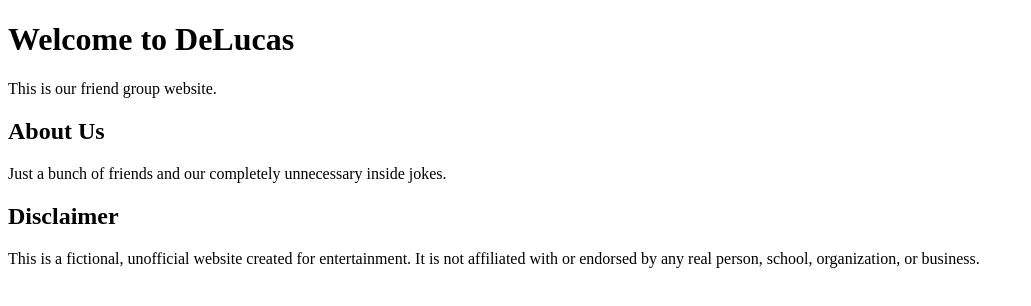
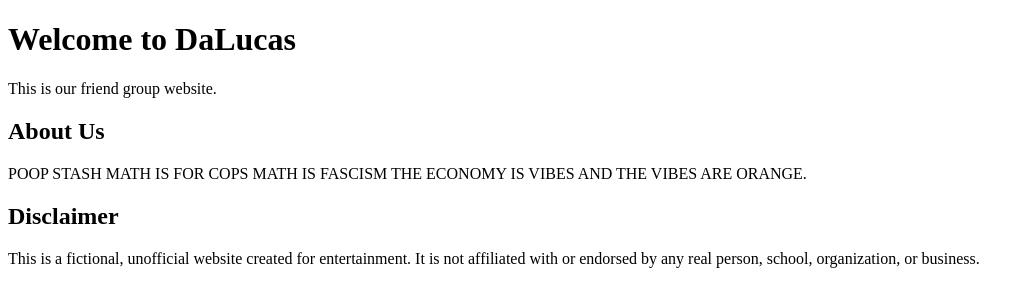
Before and after one commit to poopstasher/dalucas.net, a plain HTML site: page index.html in a window 1280 px wide. Shown: the whole page, without its empty margins (0-1031 px from the left). Drawn offline with Linux system fonts and the light colour scheme.

Commit message:
Change title and content in index.html
Updated title and main heading to reflect new name. Changed content in the About Us section for humor.

```diff
--- a/index.html
+++ b/index.html
@@ -1,16 +1,16 @@
 <!DOCTYPE html>
 <html>
 <head>
-<title>DeLucas</title>
+<title>DaLucas</title>
 </head>
 
 <body>
-<h1>Welcome to DeLucas</h1>
+<h1>Welcome to DaLucas</h1>
 
 <p>This is our friend group website.</p>
 
 <h2>About Us</h2>
-<p>Just a bunch of friends and our completely unnecessary inside jokes.</p>
+<p>POOP STASH MATH IS FOR COPS MATH IS FASCISM THE ECONOMY IS VIBES AND THE VIBES ARE ORANGE.</p>
 
 <h2>Disclaimer</h2>
 <p>
```
